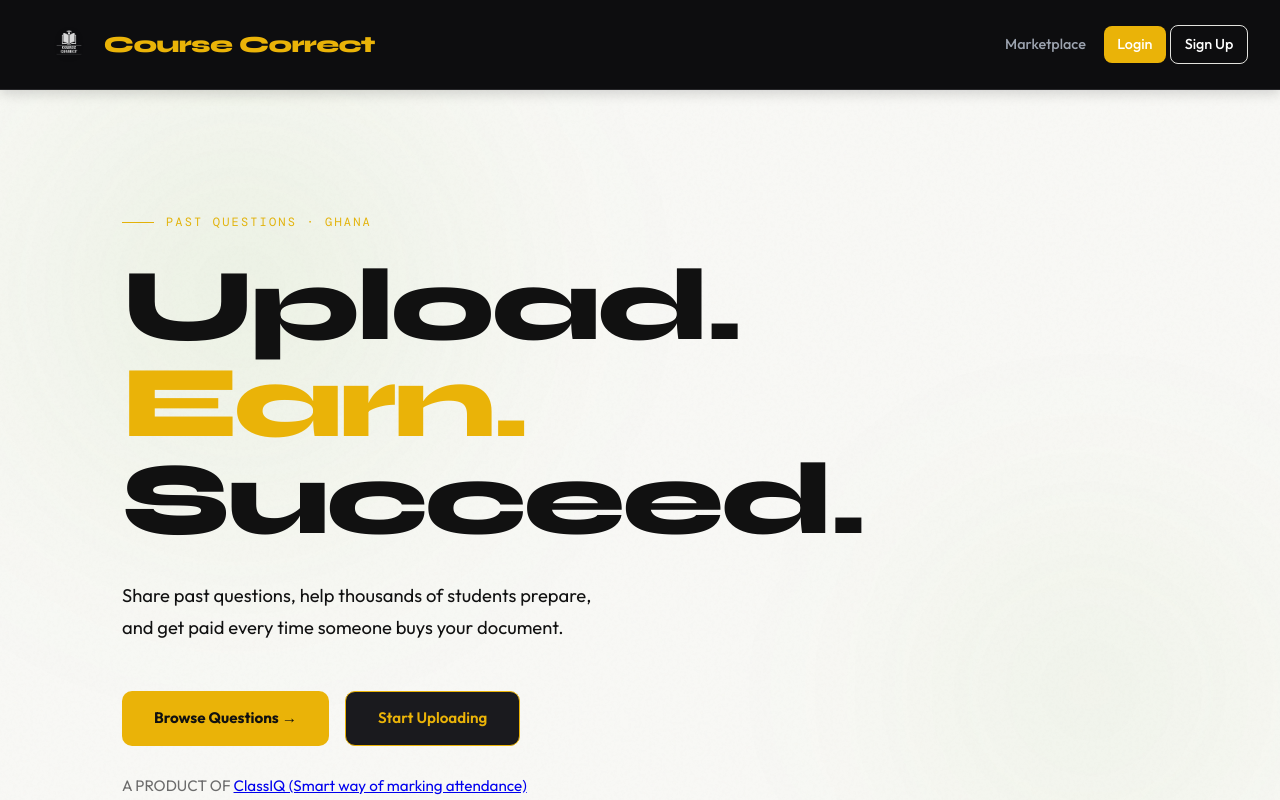
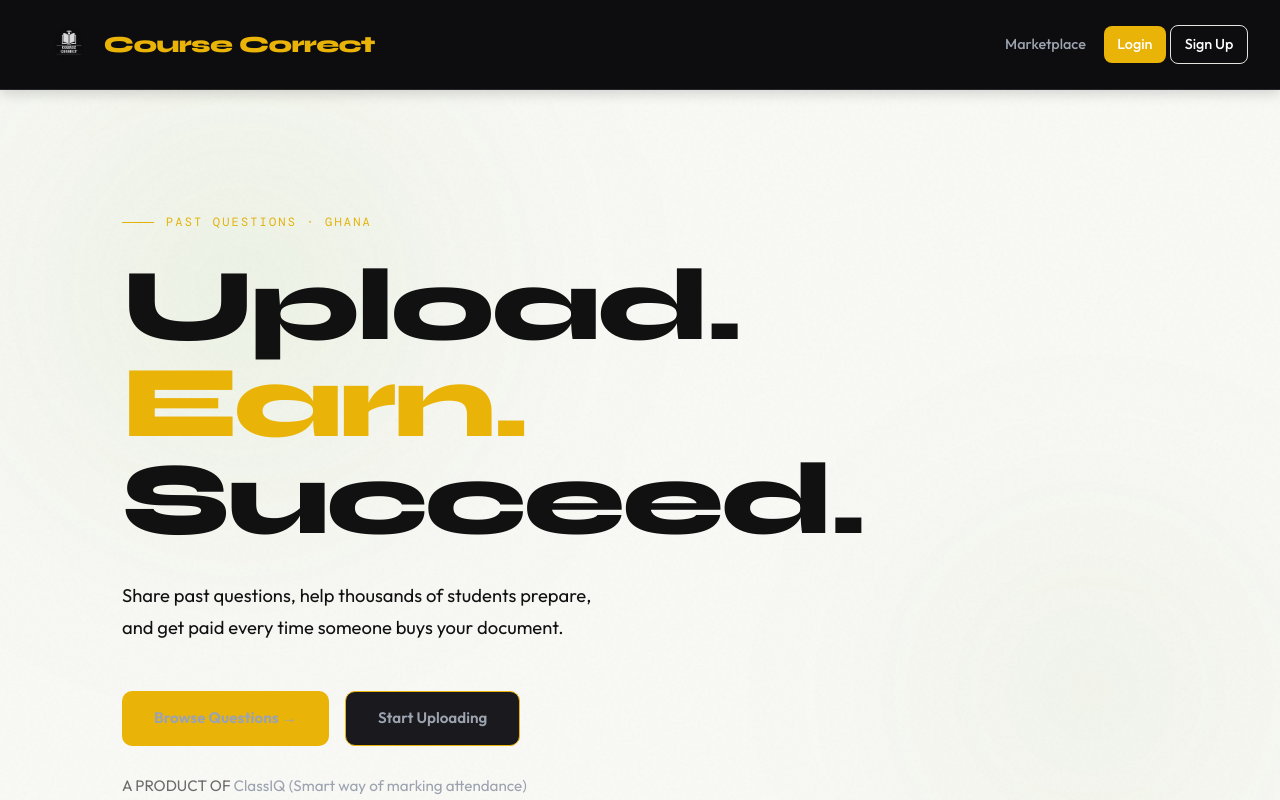
Before and after one commit to mishael6/Course_correct-frontend-, a React (Vite) app: page / in a window 1280 px wide. Shown: the top 800 px of the page. Built offline with nearby package versions, Linux system fonts and the light colour scheme.

Commit message:
feat: initialize global styles in index.css

```diff
--- a/src/index.css
+++ b/src/index.css
@@ -79,6 +79,12 @@ body {
   display: flex;
   gap: 0.25rem;
   align-items: center;
+}
+
+a {
+  text-decoration: none !important;
+  color: #9CA3AF !important;
+  transition: color 0.15s, background 0.15s;
 }
 
 .navbar a {
```
